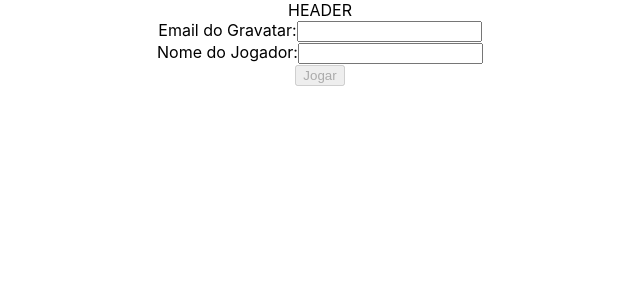
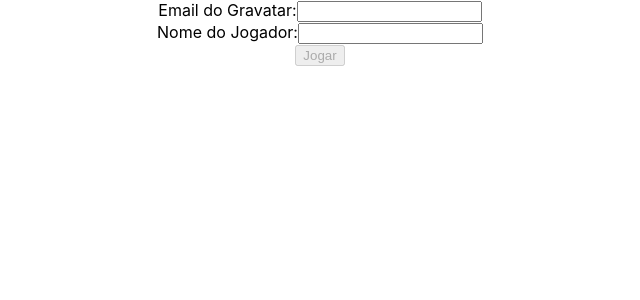
Before and after one commit to tryber/sd-03-project-trivia-react-redux-02, a React (Create React App) app: page / in a window 1280 px wide. Shown: the top 300 px of the page, without its empty margins (320-960 px from the left). Built offline with nearby package versions, Linux system fonts and the light colour scheme.

Commit message:
header deleted

```diff
--- a/src/App.js
+++ b/src/App.js
@@ -5,14 +5,12 @@ import Game from './pages/GamePage';
 import Feedback from './pages/FeedbackPage';
 import Ranking from './pages/RankingPage';
 import Settings from './pages/SettingsPage';
-import Header from './components/Header';
 import './App.css';
 
 
 export default function App() {
   return (
     <div className="App">
-      <Header />
       <Switch>
         <Route exact path="/" component={Login} />
         <Route path="/game" component={Game} />
--- a/src/components/Header.js
+++ /dev/null
@@ -1,11 +0,0 @@
-import React from 'react';
-
-function Header() {
-  return (
-    <div>
-      HEADER
-    </div>
-  );
-}
-
-export default Header;
--- a/src/components/SettingsButton.js
+++ /dev/null
@@ -1,11 +0,0 @@
-import React from 'react';
-import { Link } from 'react-router-dom';
-import { DiAptana } from 'react-icons/di';
-
-class SettingsButton extends React.Component {
-  render() {
-    return <Link to="/settings" data-testid="btn-settings"><DiAptana /></Link>;
-  }
-}
-
-export default SettingsButton;
```
